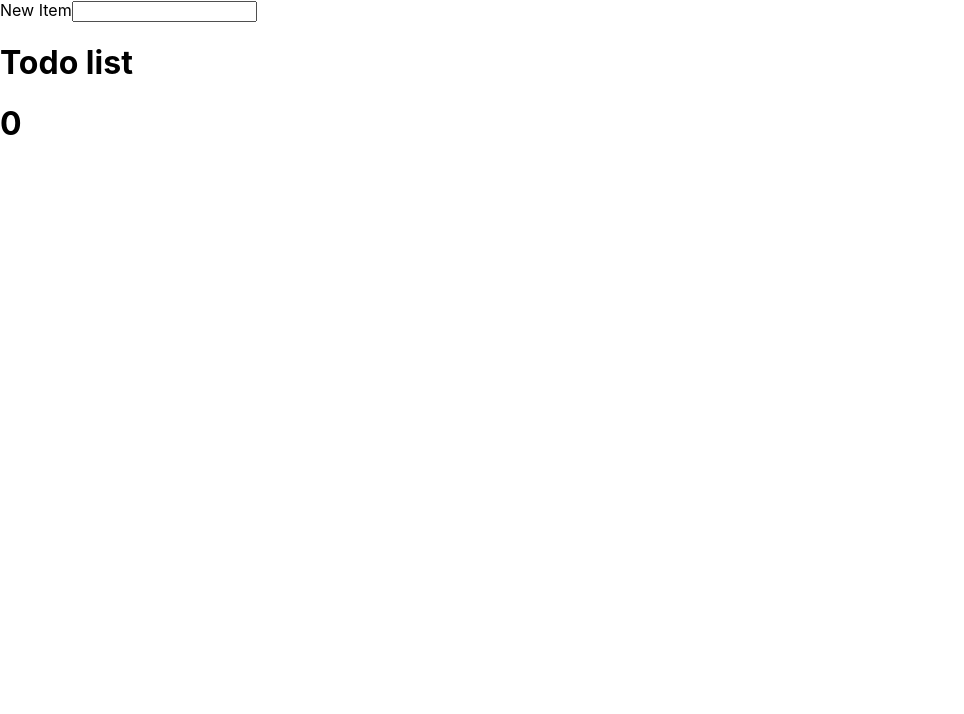
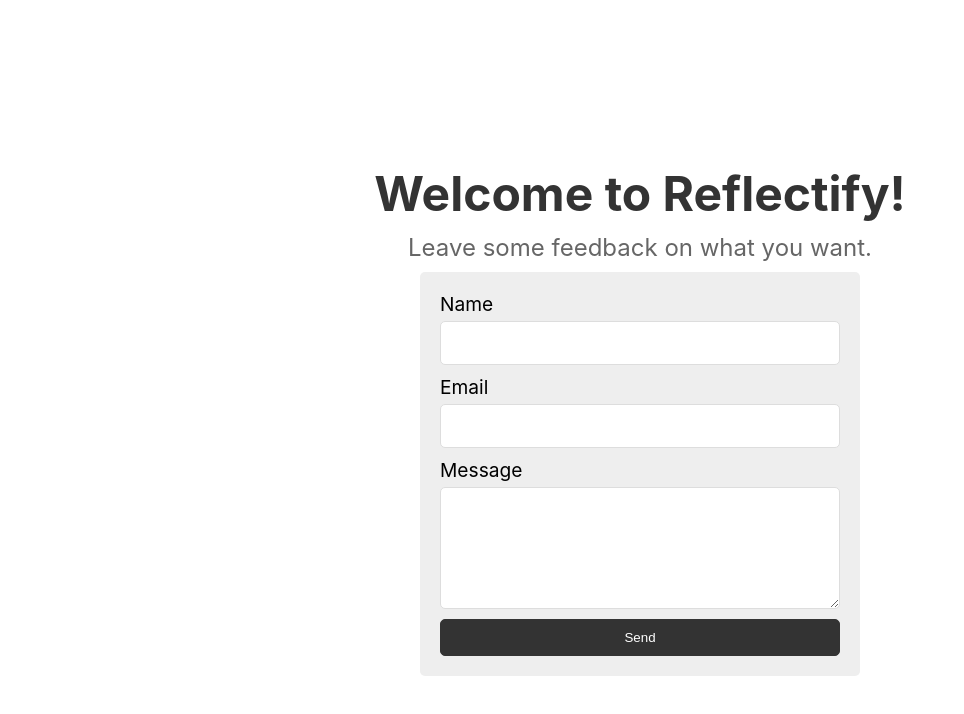
Before and after one commit to adityamullick1/reflectify, a React (Create React App) app: page / in a window 1280 px wide. Shown: the top 714 px of the page, without its empty margins (0-964 px from the left). Built offline with nearby package versions, Linux system fonts and the light colour scheme.

Commit message:
added landing page

```diff
--- a/src/App.js
+++ b/src/App.js
@@ -1,73 +1,105 @@
-import './App.css';
-import {useState} from "react";
+import React, {useRef} from 'react';
+import emailjs from '@emailjs/browser';
+import styled from 'styled-components';
 
-const fun = () => {
+const LandingPage = () => {
+    const formRef = useRef();
 
-}
-function App() {
-    const [newItem, setNewItem] = useState("")
-    const [todo, setTodos] = useState([])
-    const [text, setText] = useState("")
-    const [val, setVal] = useState(0)
+    const sendEmail = (event) => {
+        event.preventDefault();
 
+        emailjs
+            .sendForm('adityaService', 'template_b92o3ed', formRef.current, 'kDv14N1AfXfoYqOKY')
+            .then((result) => {
+                console.log(result.text);
+                // Display success message
+            }, (error) => {
+                console.log(error.text);
+                // Display error message
+            });
+    };
 
+    return (<Wrapper>
+        <Title>Welcome to Reflectify!</Title>
+        <Message>Leave some feedback on what you want.</Message>
+        <Form ref={formRef} onSubmit={sendEmail}>
+            <Label>Name</Label>
+            <Input
+                type="text"
+                name="to_name"/>
+            <Label>Email</Label>
+            <Input
+                type="email"
+                name="from_name"/>
+            <Label>Message</Label>
+            <Textarea
+                name="message"/>
+            <Button type="submit">Send</Button>
+        </Form>
+    </Wrapper>);
+};
 
+const Wrapper = styled.div`
+  padding: 20px;
+  display: flex;
+  flex-direction: column;
+  align-items: center;
+  justify-content: center;
+  min-height: 100vh;
+`;
 
+const Title = styled.h1`
+  font-size: 3rem;
+  color: #333;
+  margin: 0;
+  text-align: center;
+`;
 
-    function handleClick() {
-        console.log("Clicked delete")
-        // send an RPC to a server
-        const xhr = new XMLHttpRequest()
-        xhr.addEventListener("progress", (event) => {
-            setVal(event.loaded)
-            console.log("loading")
-        })
-        xhr.open('GET', "https://run.mocky.io/v3/0c46397c-be0b-4adb-a5bd-781034fb81fc")
-        xhr.onload = function() {
-            if (xhr.status == 200) {
-                setText(xhr.responseText)
-            }
-        }
-        xhr.send()
+const Message = styled.p`
+  font-size: 1.5rem;
+  color: #666;
+  margin: 10px 0;
+  text-align: center;
+`;
 
-    }
+const Form = styled.form`
+  display: flex;
+  flex-direction: column;
+  width: 400px;
+  padding: 20px;
+  border-radius: 5px;
+  background-color: #eee;
+`;
 
-    function handleSubmit(e) {
-        e.preventDefault()
-        setTodos(curr => {
-            return [
-            ...curr,
-            {id: crypto.randomUUID(), title: newItem, completed: false}
-        ]})
-    }
+const Label = styled.label`
+  font-size: 1.2rem;
+  margin-bottom: 5px;
+`;
 
+const Input = styled.input`
+  padding: 10px;
+  border-radius: 5px;
+  border: 1px solid #ddd;
+  margin-bottom: 10px;
+  font-size: 1.2rem;
+`;
 
-    console.log(todo)
+const Textarea = styled.textarea`
+  padding: 10px;
+  border-radius: 5px;
+  border: 1px solid #ddd;
+  margin-bottom: 10px;
+  font-size: 1.2rem;
+  height: 100px;
+`;
 
-  return <> <form onSubmit={handleSubmit} className="new-item-form">
-      <div className="form-row">
-          <label htmlFor="item">New Item</label>
-          <input value={newItem} onChange={e=>setNewItem(e.target.value)} type="text" id="item" />
-      </div>
-  </form>
-    <h1 className="header">Todo list</h1>
-    <u1 className="list">
-        {todo.map(tod => {
-            return <li key={todo.id}>
-                <label>
-                    <input type="checkbox" checked={tod.completed} />
-                    {tod.id}
-                </label>
-                <button onClick={handleClick} className="btn btn-danger">{"delete"}</button>
-            </li>
-        })}
-    </u1>
-      <h1>{text}</h1>
-      <h1>{val}</h1>
+const Button = styled.button`
+  padding: 10px 20px;
+  border-radius: 5px;
+  border: 1px solid #333;
+  background-color: #333;
+  color: #fff;
+  cursor: pointer;
+`;
 
-  </>
-
-}
-
-
-export default App;
+export default LandingPage;
```
